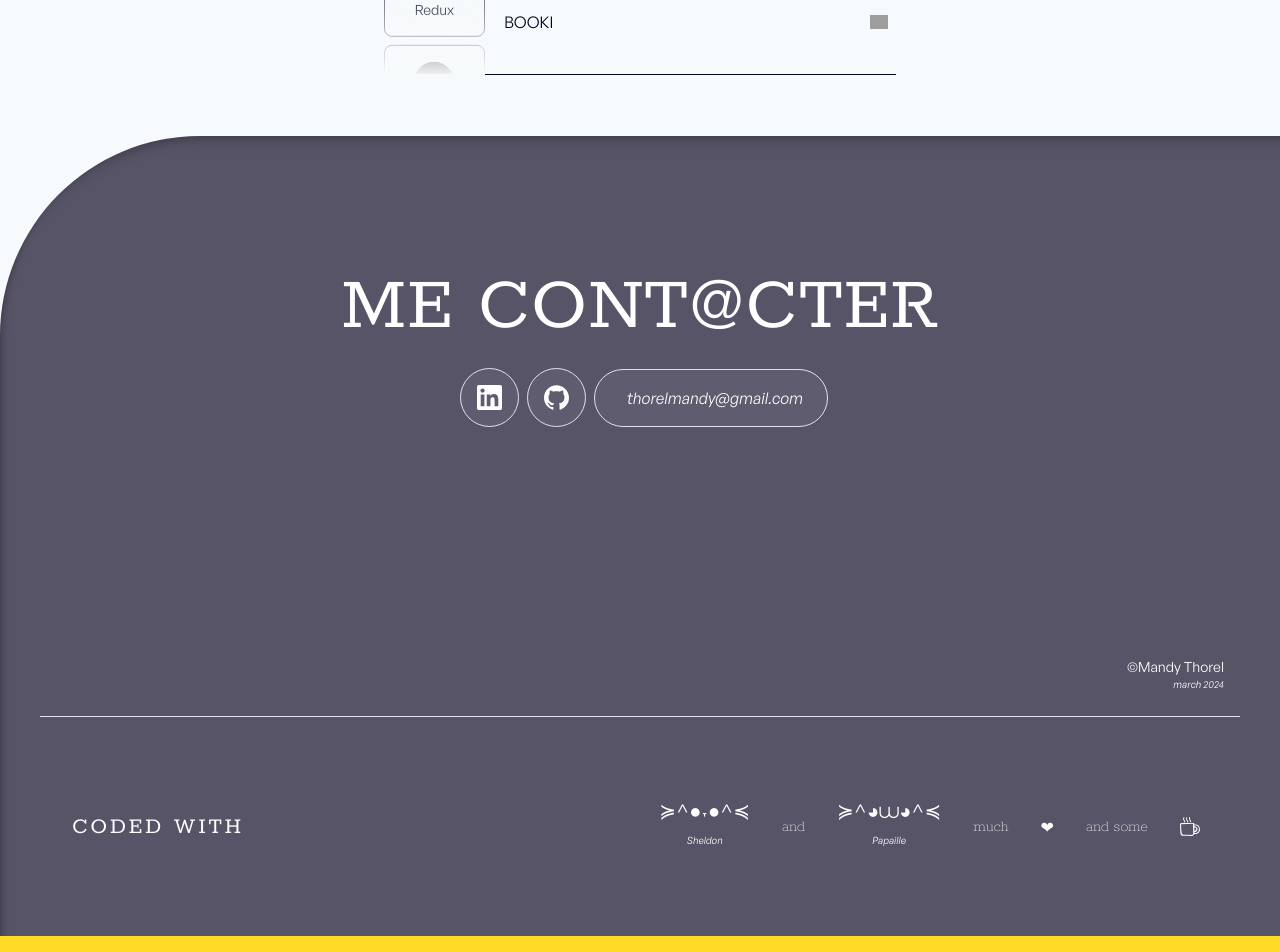
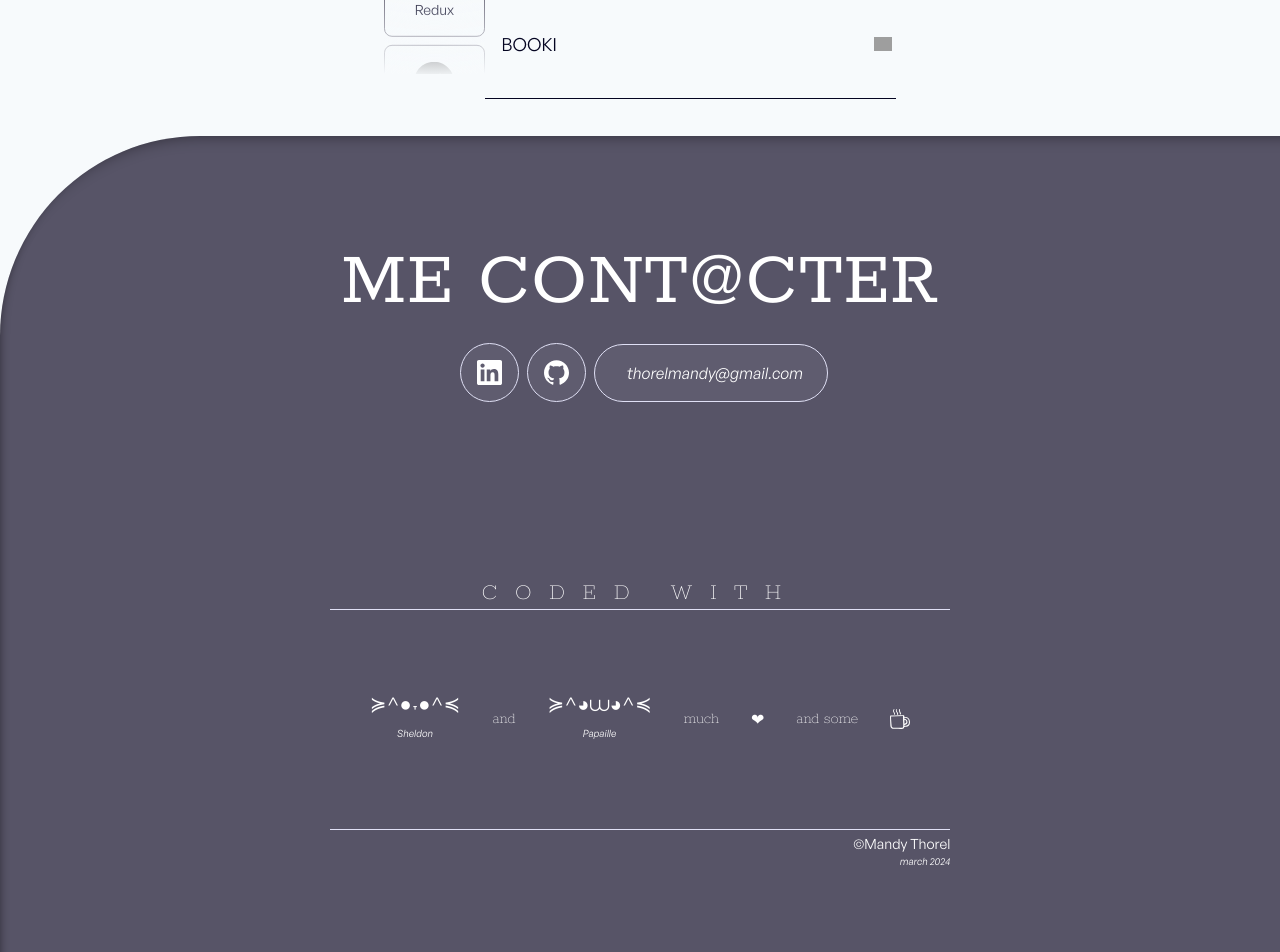
Before and after one commit to MandyTrl/mdytrl, a Next.js app: page / in a window 1280 px wide. Shown: the part 1520-2472 px from the top of the page. Built offline with nearby package versions, Linux system fonts and the light colour scheme; grey boxes are pictures that could not be loaded; what tailwindcss-gradients would draw is missing.

Commit message:
handle better style in collapseItem + update style in footer

```diff
--- a/src/app/layout.tsx
+++ b/src/app/layout.tsx
@@ -23,7 +23,7 @@ export default function RootLayout({
       <body className={`${rokkitt.variable} ${generalSans.variable}`}>
         {/* <PreLoader /> */}
         <Navbar />
-        <div className="pt-14 mx-96">{children}</div>
+        <div className="w-full pt-14 px-96">{children}</div>
         <Footer />
       </body>
     </html>
--- a/src/components/About/PictureProfil.tsx
+++ b/src/components/About/PictureProfil.tsx
@@ -3,7 +3,7 @@ import { RoundedText } from '../UI/RoundedText'
 
 export default function ProfilPicture() {
   const labelStyle =
-    'hover:cursor-pointer absolute -right-10 px-2 py-[4px] pt-1 rounded-md bg-gray-primary bg-opacity-30 drop-shadow-md text-white uppercase tracking-wider text-xs border border-transparent duration-300 hover:text-sm hover:bg-opacity-70 group-hover:duration-300 hover:text-yel-primary'
+    'hover:cursor-pointer absolute -right-10 px-2 py-[4px] pt-1 rounded-md bg-gray-primary bg-opacity-60 drop-shadow-md text-white uppercase tracking-wider text-xs border border-transparent duration-300 hover:text-sm hover:bg-opacity-80 group-hover:duration-300 hover:text-yel-primary'
 
   return (
     <div className="mt-28 mb-16 group relative m-4 ml-0">
--- a/src/components/Footer/CodedWith.tsx
+++ b/src/components/Footer/CodedWith.tsx
@@ -1,12 +1,13 @@
 import Image from 'next/image'
+import { Copyright } from './Copyright'
 
 export const CodedWith = () => {
   return (
-    <div className="flex flex-col items-center mt-6 py-20 border-t-[0.5px] border-gray-secondary">
-      <div className="w-full flex items-center justify-between pl-8 pr-10">
-        <p className="mr-10 uppercase font-rokkitt text-2xl tracking-widest">coded with</p>
+    <div className="flex flex-col items-center">
+      <div className="w-full flex flex-col items-center justify-around">
+        <p className="uppercase font-rokkitt text-2xl font-thin tracking-[0.7em]">coded with</p>
 
-        <div className="flex items-center">
+        <div className="flex items-center border-t-[0.5px] border-b-[0.5px] border-gray-secondary py-20 px-10">
           <div className="Sheldon flex flex-col items-center">
             <p className="text-xl">≽^●˕●^≼</p>
             <p className="text-[10px] italic my-2">Sheldon</p>
@@ -27,6 +28,8 @@ export const CodedWith = () => {
 
           <Image src="/assets/icons/coffee-cup-2.svg" alt="cup of coffee, matcha, tea icon" width={20} height={20} />
         </div>
+
+        <Copyright />
       </div>
     </div>
   )
--- a/src/components/Footer/Contact.tsx
+++ b/src/components/Footer/Contact.tsx
@@ -3,14 +3,14 @@ import { SocialLinks } from './SocialLinks'
 
 export const Contact = () => {
   return (
-    <div className="flex flex-col items-center mt-28">
+    <div className="flex flex-col items-center">
       <p className="font-rokkitt uppercase text-[80px]">Me Cont@cter</p>
 
       <div className="flex items-center justify-center w-full">
         <SocialLinks />
 
         <a href="mailto:thorelmandy@gmail.com">
-          <p className="group flex items-center first-line:w-fit py-4 px-6 italic border-[0.5px] bg-gray-secondary bg-opacity-5 border-gray-secondary rounded-full hover:cursor-pointer hover:border-white hover:shadow-footer-btn hover:bg-opacity-20">
+          <p className="group flex items-center first-line:w-fit py-4 px-6 italic border-[0.5px] border-gray-secondary bg-gray-secondary bg-opacity-5 rounded-full hover:cursor-pointer hover:border-white hover:shadow-footer-btn hover:bg-opacity-20">
             <Image
               src="/assets/icons/arrow-right.svg"
               alt="arrow doodle"
--- a/src/components/Footer/Copyright.tsx
+++ b/src/components/Footer/Copyright.tsx
@@ -1,6 +1,6 @@
 export const Copyright = () => {
   return (
-    <div className="self-end flex flex-col items-end mr-4">
+    <div className="self-end flex flex-col items-end mt-1">
       <p className="text-sm">©Mandy Thorel</p>
       <p className="text-[10px] text-center italic">march 2024</p>
     </div>
--- a/src/components/Footer/Footer.tsx
+++ b/src/components/Footer/Footer.tsx
@@ -1,18 +1,11 @@
-import Image from 'next/image'
 import { CodedWith } from './CodedWith'
 import { Contact } from './Contact'
 import { Copyright } from './Copyright'
 export const Footer = () => {
   return (
-    <footer className="flex flex-col items-center justify-between h-[800px] px-10 font-generalSans bg-gray-primary rounded-tl-[200px] text-white shadow-footer">
-      <div className="self-center">
-        <Contact />
-      </div>
-
-      <div className="w-full">
-        <Copyright />
-        <CodedWith />
-      </div>
+    <footer className="w-full flex flex-col items-center justify-around h-[820px] px-10 font-generalSans bg-gray-primary rounded-tl-[200px] text-white shadow-footer">
+      <Contact />
+      <CodedWith />
     </footer>
   )
 }
--- a/src/components/ProjectsList.tsx
+++ b/src/components/ProjectsList.tsx
@@ -12,8 +12,8 @@ export const ProjectsList = () => {
             className="element-hover group py-10 hover:cursor-pointer last:border-b border-t border-primary"
           >
             <Link href={`/projects/${project.name}`}>
-              <div className="flex justify-between px-2">
-                <p className="uppercase transform duration-300 group-hover:scale-[1.30] group-hover:translate-x-[10%]">
+              <div className="flex justify-between px-1">
+                <p className="uppercase transform duration-300 group-hover:scale-[1.30] text-lg group-hover:translate-x-[12%]">
                   <span className="group-hover:opacity-100 opacity-0 duration-300 text-yel-primary">•</span>{' '}
                   {project.name}
                 </p>
--- a/src/components/UI/CollapseItem.tsx
+++ b/src/components/UI/CollapseItem.tsx
@@ -23,17 +23,22 @@ export const CollapseItem = ({ datas }: CollapseItemTypeProps) => {
         key={idx}
         className={clsx(
           openIndex === idx && 'bg-slate-100',
-          'group flex flex-col justify-between px-2 py-3 duration-300 hover:cursor-pointer hover:bg-slate-100'
+          isProfessionalExperience && 'hover:cursor-pointer',
+          'group flex flex-col justify-between px-2 py-3 duration-300 hover:bg-slate-100'
         )}
       >
-        <div className="flex items-center justify-between" onClick={() => handleClick(idx)}>
+        <div className="flex items-center justify-between" onClick={() => isProfessionalExperience && handleClick(idx)}>
           <div id="year" className="flex items-center w-1/4">
             <Image
               src="/assets/icons/list.svg"
               alt="dérouler cette ligne du CV"
               width={18}
               height={18}
-              className={clsx(openIndex === idx && 'rotate-45', 'mr-3 duration-500 group-active:rotate-45')}
+              className={clsx(
+                openIndex === idx && isProfessionalExperience && 'rotate-45',
+                isProfessionalExperience && 'group-active:rotate-45',
+                'mr-3 duration-500'
+              )}
             />
             <p className="font-rokkitt">{el.year}</p>
           </div>
@@ -48,7 +53,14 @@ export const CollapseItem = ({ datas }: CollapseItemTypeProps) => {
             >
               {isProfessionalExperience ? (
                 <p>
-                  <span className="opacity-0 group-hover:opacity-100 duration-300">✨ </span>
+                  <span
+                    className={clsx(
+                      openIndex === idx && 'opacity-100',
+                      'opacity-0 group-hover:opacity-100 duration-300'
+                    )}
+                  >
+                    ✨{' '}
+                  </span>
                   {el.job}
                 </p>
               ) : typeof el.certification === 'string' ? (
```
